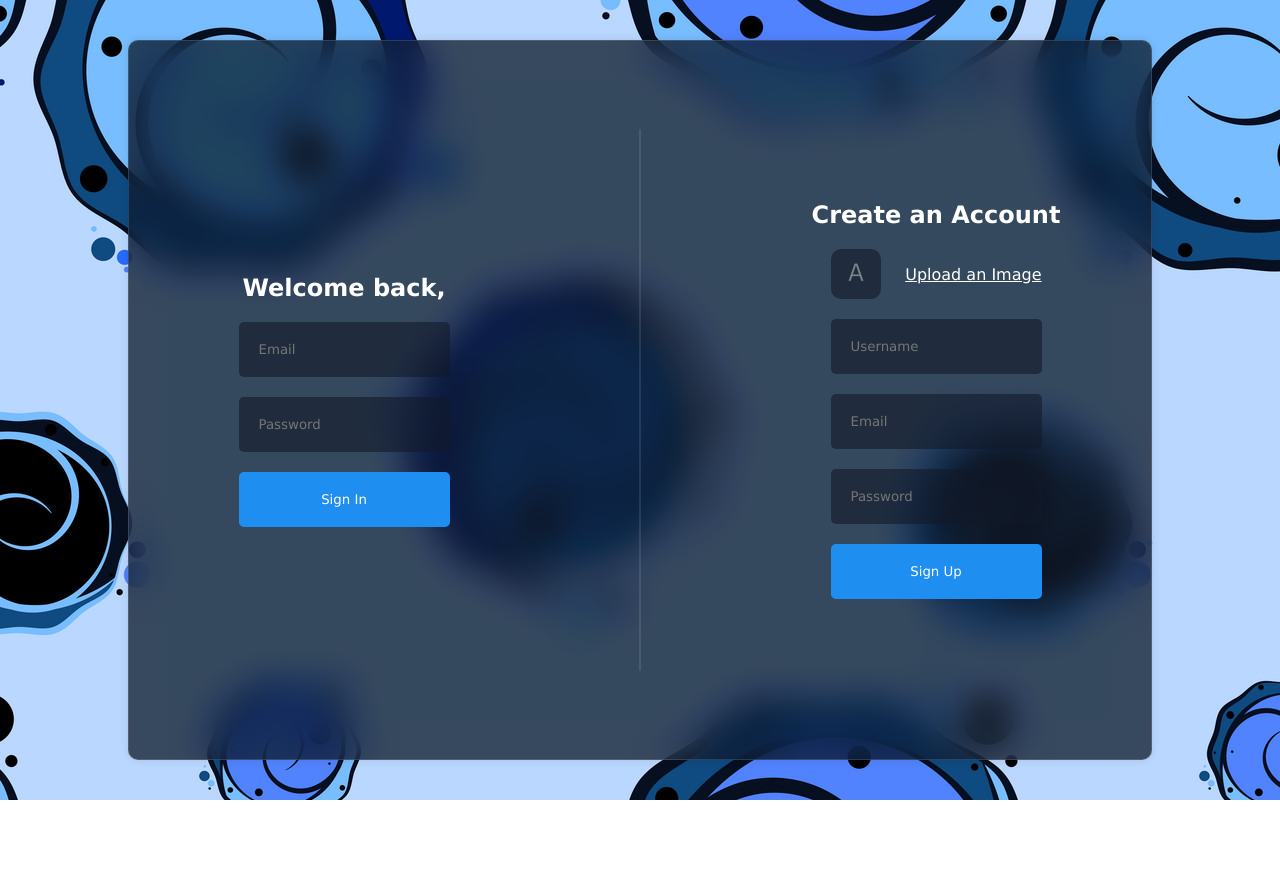
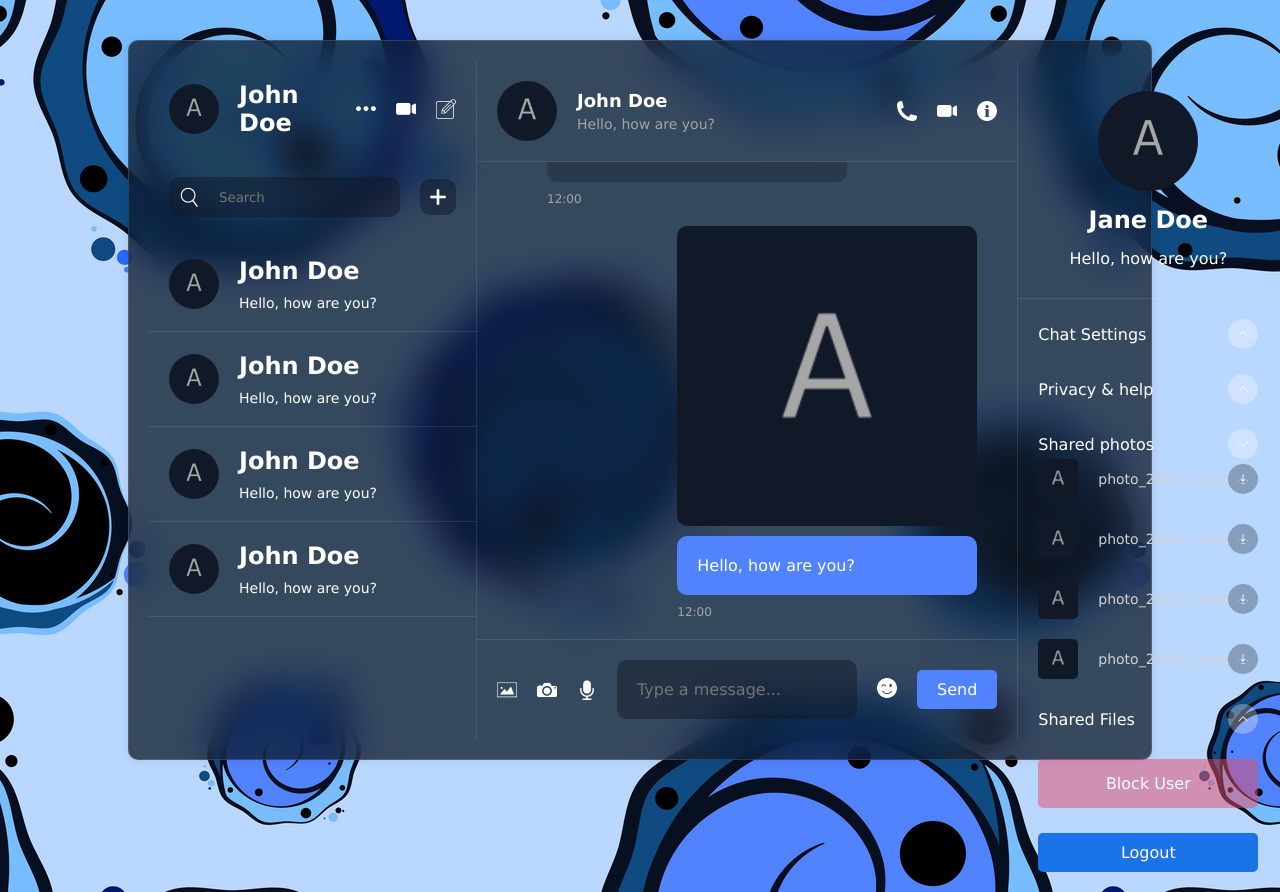
Before and after one commit to thanh202/React_Chat_App, a React (Vite) app: page / in a window 1280 px wide. Before the commit the page ends 800 px from the top, so only its background shows below. Built offline with nearby package versions, Linux system fonts and the light colour scheme.

Commit message:
Add notification component and integrate toast notifications in login form

```diff
--- a/src/App.jsx
+++ b/src/App.jsx
@@ -2,8 +2,9 @@ import List from "./components/list/List";
 import Chat from "./components/chat/Chat";
 import Detail from "./components/detail/Detail";
 import Login from "./components/login/Login";
+import Notification from "./components/notification/Notification";
 const App = () => {
-  const user = false;
+  const user = true;
 
   return (
     <div className="container">
@@ -16,6 +17,7 @@ const App = () => {
       ) : (
         <Login />
       )}
+      <Notification />
     </div>
   );
 };
--- a/src/components/login/Login.jsx
+++ b/src/components/login/Login.jsx
@@ -1,5 +1,6 @@
 import { useState } from "react";
 import "./login.css";
+import { toast } from "react-toastify";
 
 const Login = () => {
   const [avatar, setAvatar] = useState({
@@ -15,11 +16,16 @@ const Login = () => {
       });
     }
   };
+
+  const handleLogin = e => {
+    e.preventDefault();
+    toast.warning("Hello")
+  }
   return (
     <div className="login">
       <div className="item">
         <h2>Welcome back,</h2>
-        <form action="">
+        <form onSubmit={handleLogin}>
           <input type="text" placeholder="Email" name="email" />
           <input type="text" placeholder="Password" name="password" />
           <button>Sign In</button>
@@ -28,7 +34,7 @@ const Login = () => {
       <div className="sepatator"></div>
       <div className="item">
         <h2>Create an Account</h2>
-        <form action="">
+        <form onSubmit={handleLogin}>
           <label htmlFor="file">
             <img src={avatar.url || "./avatar.png"} alt="" />
             Upload an Image
--- a/src/components/notification/Notification.jsx
+++ b/src/components/notification/Notification.jsx
@@ -0,0 +1,12 @@
+import { ToastContainer } from "react-toastify"
+import "react-toastify/dist/ReactToastify.css"
+
+const Notification = () => {
+    return (
+        <div className="notification">
+            <ToastContainer position="bottom-right" />
+        </div>
+    )
+}
+
+export default Notification
```
Also changed, not shown: src/components/notification/notification.css (deleted).
